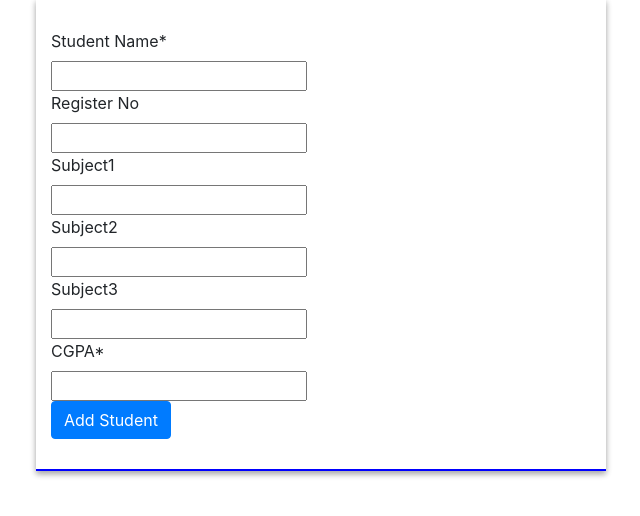
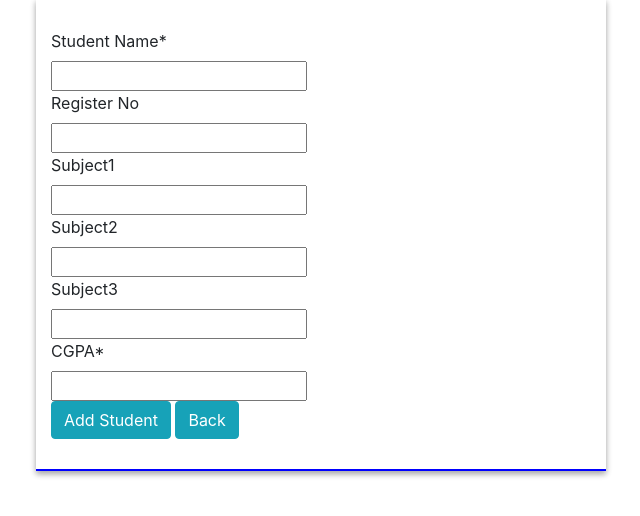
Before and after one commit to AlienSJ/Django-Project, a Django app: page /add-student/ in a window 1280 px wide. Shown: the part 162-678 px from the top of the page, without its empty margins (319-959 px from the left). Run offline with Django 3.2, Linux system fonts and the light colour scheme; some libraries are stand-ins or nearby versions.

Commit message:
Template updated, added new feature

```diff
--- a/templates/add-student.html
+++ b/templates/add-student.html
@@ -46,7 +46,8 @@
     <form action="" method="post">
     {% csrf_token %}
     {{stu|crispy}}
-    <button class="btn btn-primary" type="submit">Add Student</button>
+    <button class="btn btn-info" type="submit">Add Student</button>
+    <a href="{% url 'teacher' %}" class="btn btn-info">Back</a>
     </form>
     </div>
     </div>
```
